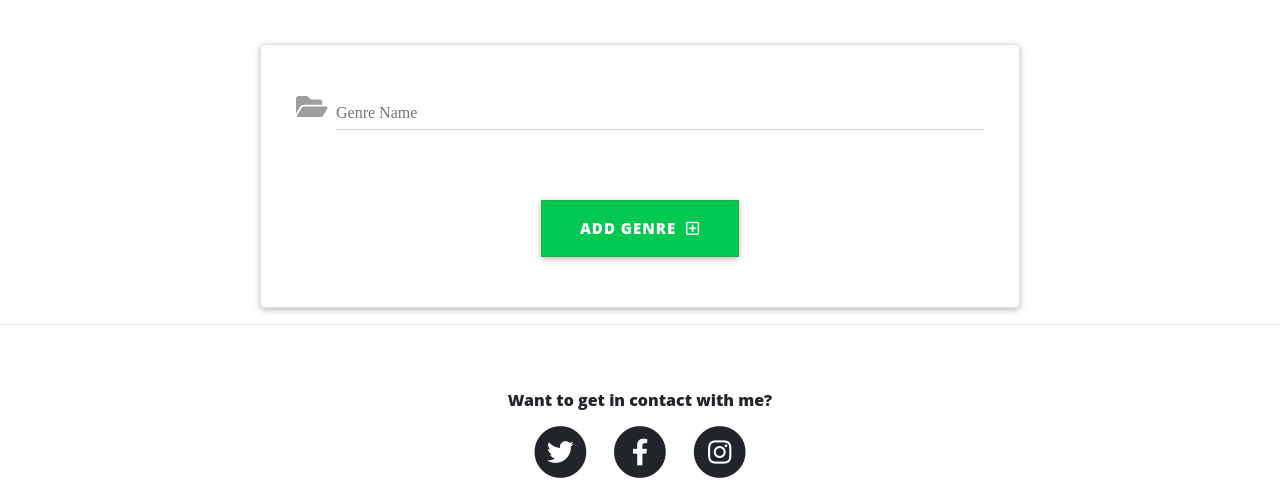
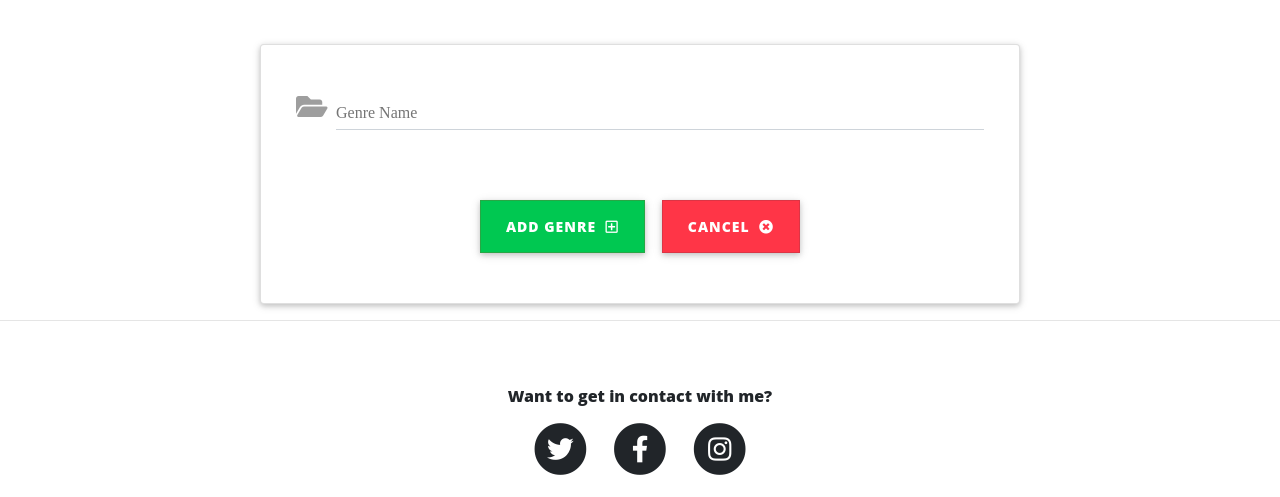
Before and after one commit to JosefinE7/MS3_book_club, a Flask app: page /add_genre in a window 1280 px wide. Shown: the part 779-1276 px from the top of the page. Run offline with Flask 2, Linux system fonts and the light colour scheme; some libraries are stand-ins or nearby versions.

Commit message:
Add cancel button to add_genre

```diff
--- a/templates/add_genre.html
+++ b/templates/add_genre.html
@@ -26,9 +26,11 @@
 				</div>
 				<!-- Submit button -->
 				<div class="text-center py-4 mt-3">
-					<button class="btn btn-success btn-lg" type="submit">
+					<button class="btn btn-success" type="submit">
 						Add Genre <i class="far fa-plus-square right"></i>
 					</button>
+					<a href="{{ url_for('manage_genres') }}" class="btn btn-danger">Cancel
+						<i class="fas fa-times-circle right"></i></a>
 				</div>
 			</form>
 			<!-- Material form register -->
```
